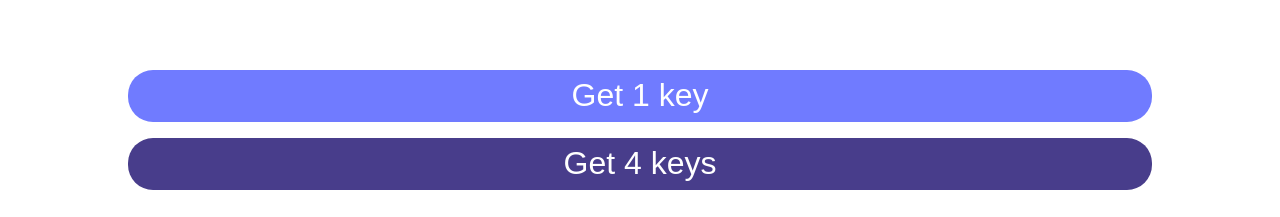
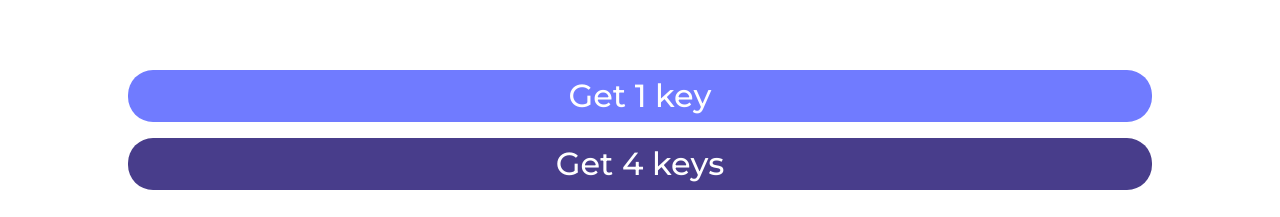
Before and after one commit to w00xy/hamster, a React (Vite) app: page / in a window 1280 px wide. Shown: the part 580-797 px from the top of the page. Built offline with nearby package versions, Linux system fonts and the light colour scheme.

Commit message:
Added build file

```diff
--- a/index.html
+++ b/index.html
@@ -5,7 +5,7 @@
     <meta name="color-scheme" content="light">
     <link rel="icon" type="image/svg+xml" href="" />
     <meta name="viewport" content="width=device-width, initial-scale=1.0" />
-    <title>Hamster - bike keys</title>
+    <title>Hamster - Free Keys</title>
   </head>
   <body>
     <div id="root"></div>
--- a/src/App.scss
+++ b/src/App.scss
@@ -5,6 +5,7 @@ body {
   padding: 0;
   font-family: Montserrat;
   list-style-type: none;
+  background-color: white;
 }
 .main {
   height: 100vh;
@@ -30,6 +31,7 @@ body {
   width: 100%;
 }
 .get-key-button {
+  font-family: Montserrat;
   border: none;
   outline: none;
   width: 80%;
```
